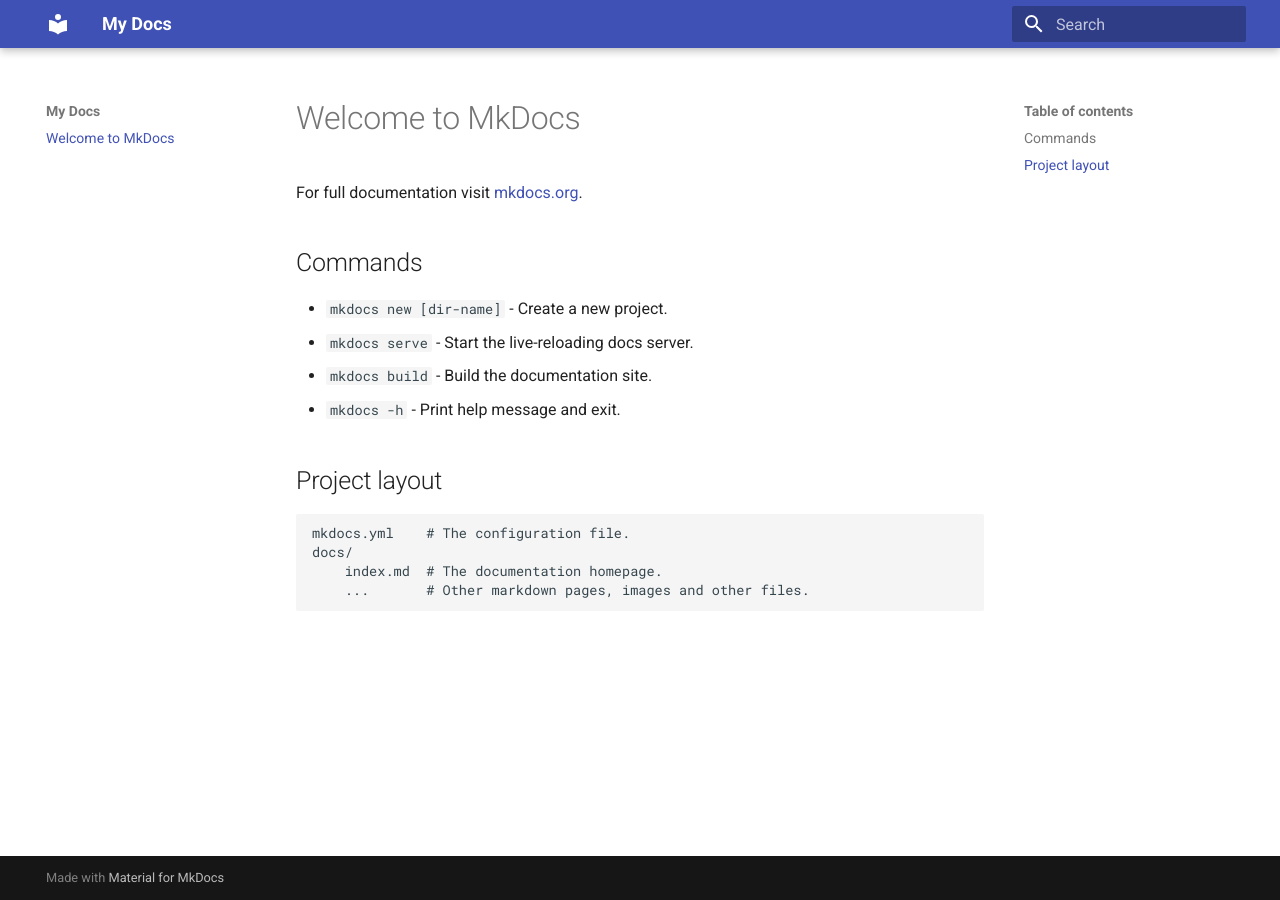
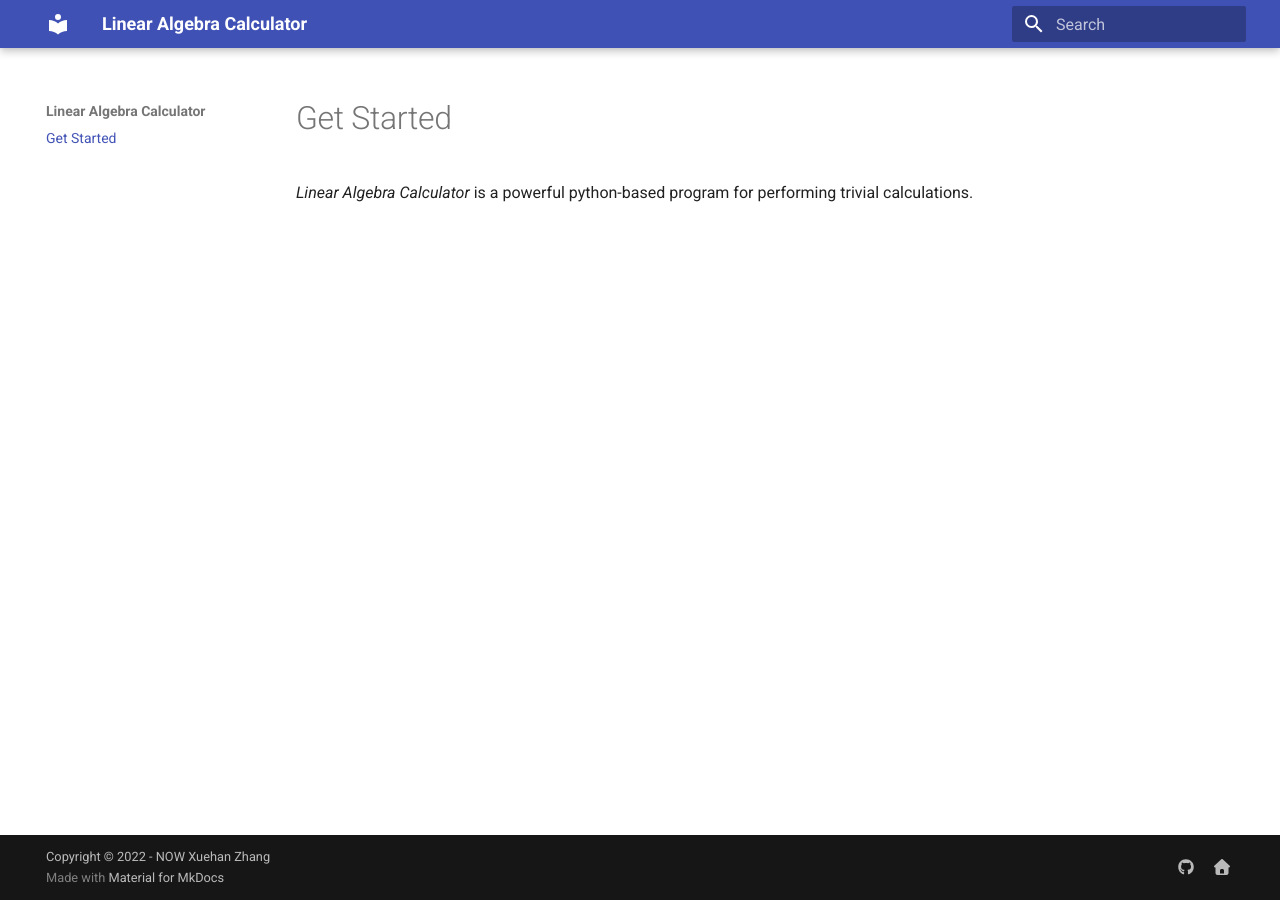
Before and after one commit to fjtcin/Linear-Algebra-Calculator, an MkDocs documentation site: the page built from docs/docs/index.md, in a window 1280 px wide. Built offline with MkDocs 1.6.1 and Material for MkDocs 9.7.7, drawn with Linux system fonts in a browser that asks for light colours.

Commit message:
docs: start

```diff
--- a/docs/docs/index.md
+++ b/docs/docs/index.md
@@ -1,17 +1,3 @@
-# Welcome to MkDocs
+# Get Started
 
-For full documentation visit [mkdocs.org](https://www.mkdocs.org).
-
-## Commands
-
-* `mkdocs new [dir-name]` - Create a new project.
-* `mkdocs serve` - Start the live-reloading docs server.
-* `mkdocs build` - Build the documentation site.
-* `mkdocs -h` - Print help message and exit.
-
-## Project layout
-
-    mkdocs.yml    # The configuration file.
-    docs/
-        index.md  # The documentation homepage.
-        ...       # Other markdown pages, images and other files.
+*Linear Algebra Calculator* is a powerful python-based program for performing trivial calculations.
--- a/docs/mkdocs.yml
+++ b/docs/mkdocs.yml
@@ -1,3 +1,10 @@
-site_name: My Docs
+site_name: Linear Algebra Calculator
 theme:
   name: material
+copyright: Copyright &copy; 2022 - NOW Xuehan Zhang
+extra:
+  social:
+    - icon: fontawesome/brands/github
+      link: https://github.com/fjtcin
+    - icon: fontawesome/solid/house
+      link: https://fjtcin.github.io/
```
